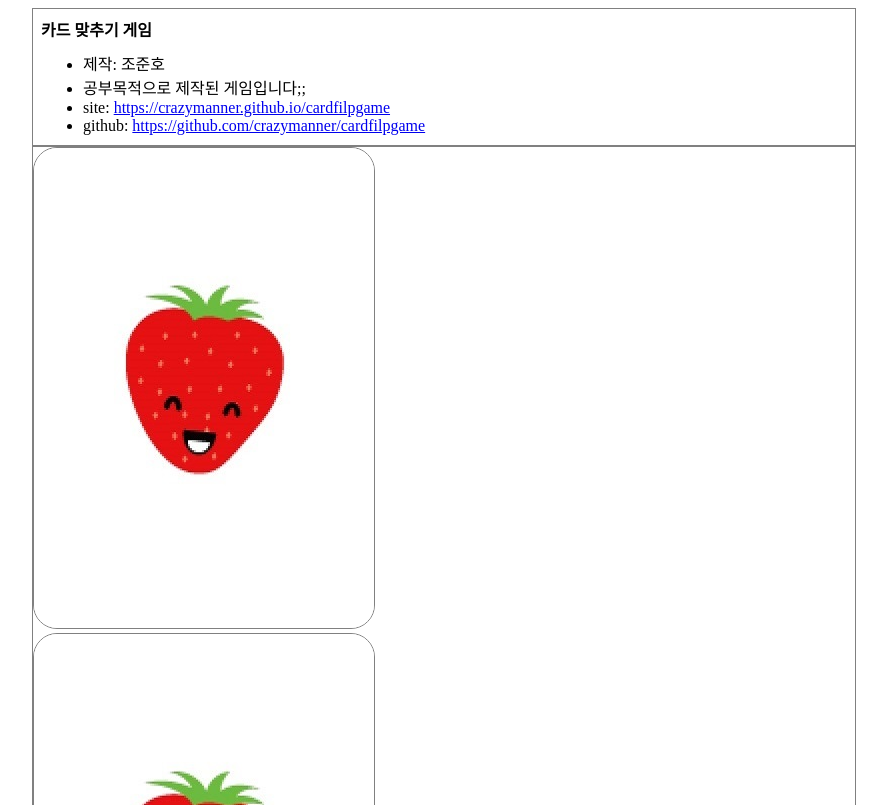
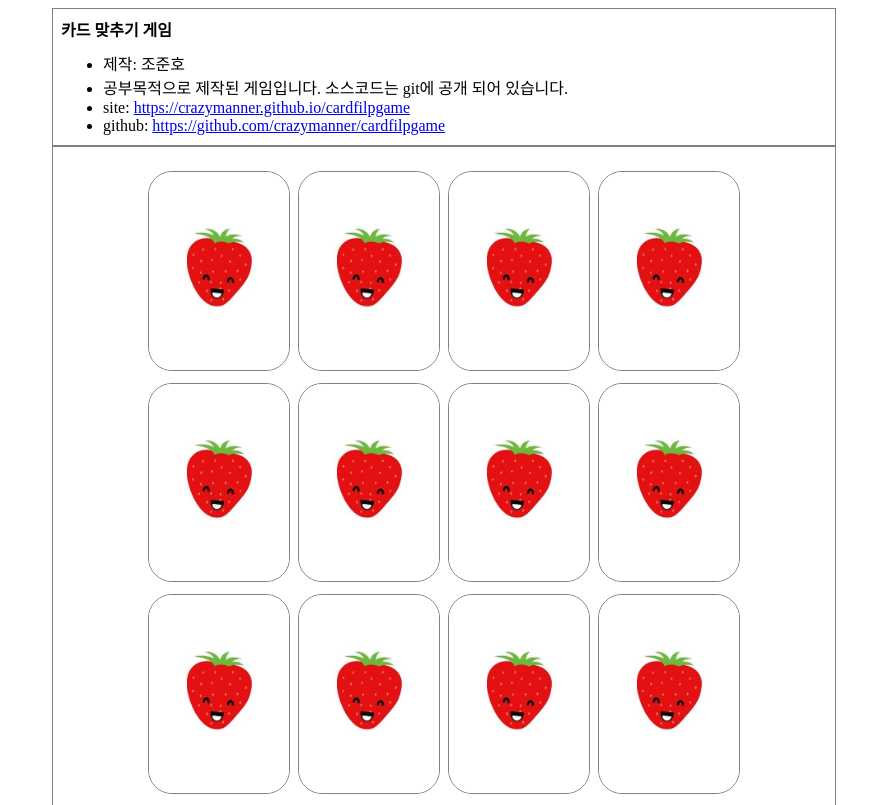
Before and after one commit to crazymanner/cardfilpgame, a plain HTML site: page index.html in a window 1280 px wide. Shown: the top 805 px of the page, without its empty margins (196-1083 px from the left). Drawn offline with Linux system fonts and the light colour scheme.

Commit message:
레이아웃 잡는중
으아아아아앙

```diff
--- a/css/main.css
+++ b/css/main.css
@@ -11,7 +11,7 @@ html, body {
 
 .main {
     padding: 8px;
-    max-width: 840px;
+    max-width: 800px;
     margin: 0 auto;
 }
 
@@ -32,9 +32,21 @@ html, body {
 
 .game {
     border: 1px solid gray;
+    padding: 20px;
+    /* flex */
+    display: flex;
+    flex-flow: row wrap;
+    justify-content: center;
+}
+
+.card {
+    max-width: 150px;
+    padding: 4px;
 }
 
 .game .card img {
     border: 1px solid gray;
     border-radius: 24px;
+    width: 100%;
+    height: auto;
 }
--- a/index.html
+++ b/index.html
@@ -13,7 +13,7 @@
             <h4>카드 맞추기 게임</h4>
             <ul>
                 <li>제작: 조준호</li>
-                <li>공부목적으로 제작된 게임입니다;;</li>
+                <li>공부목적으로 제작된 게임입니다. 소스코드는 git에 공개 되어 있습니다.</li>
                 <li>site: <a href="https://crazymanner.github.io/cardfilpgame">https://crazymanner.github.io/cardfilpgame</a></li>
                 <li>github: <a href="https://github.com/crazymanner/cardfilpgame">https://github.com/crazymanner/cardfilpgame</a></li>
             </ul>
@@ -25,6 +25,12 @@
             <div class="card"><img src="img/1-1.jpg"></div>
             <div class="card"><img src="img/1-1.jpg"></div>
             <div class="card"><img src="img/1-1.jpg"></div>
+            <div class="card"><img src="img/1-1.jpg"></div>
+            <div class="card"><img src="img/1-1.jpg"></div>
+            <div class="card"><img src="img/1-1.jpg"></div>
+            <div class="card"><img src="img/1-1.jpg"></div>
+            <div class="card"><img src="img/1-1.jpg"></div>
+            <div class="card"><img src="img/1-1.jpg"></div>
         </div>
     </div>
     <script src="js/app.js"></script>
```
